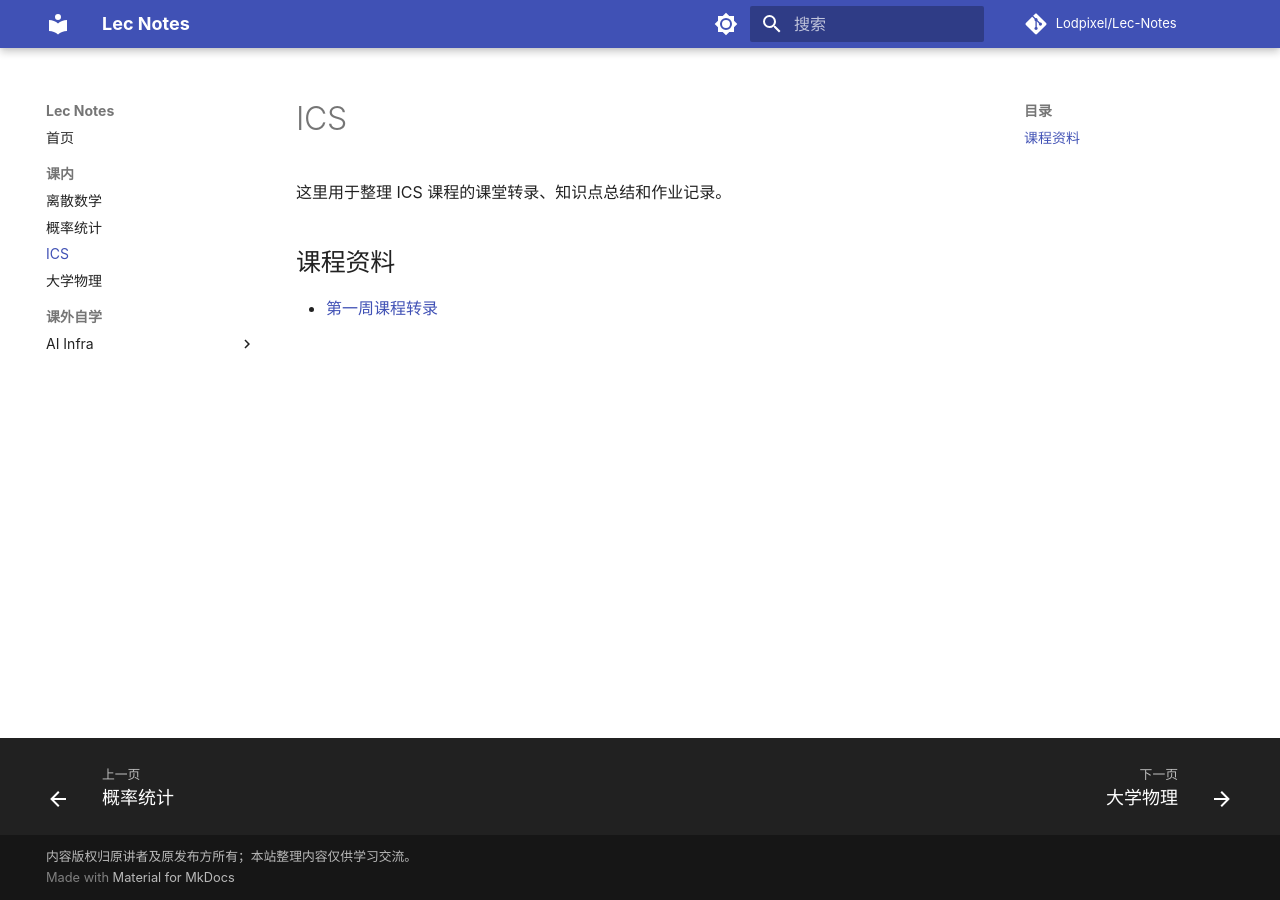
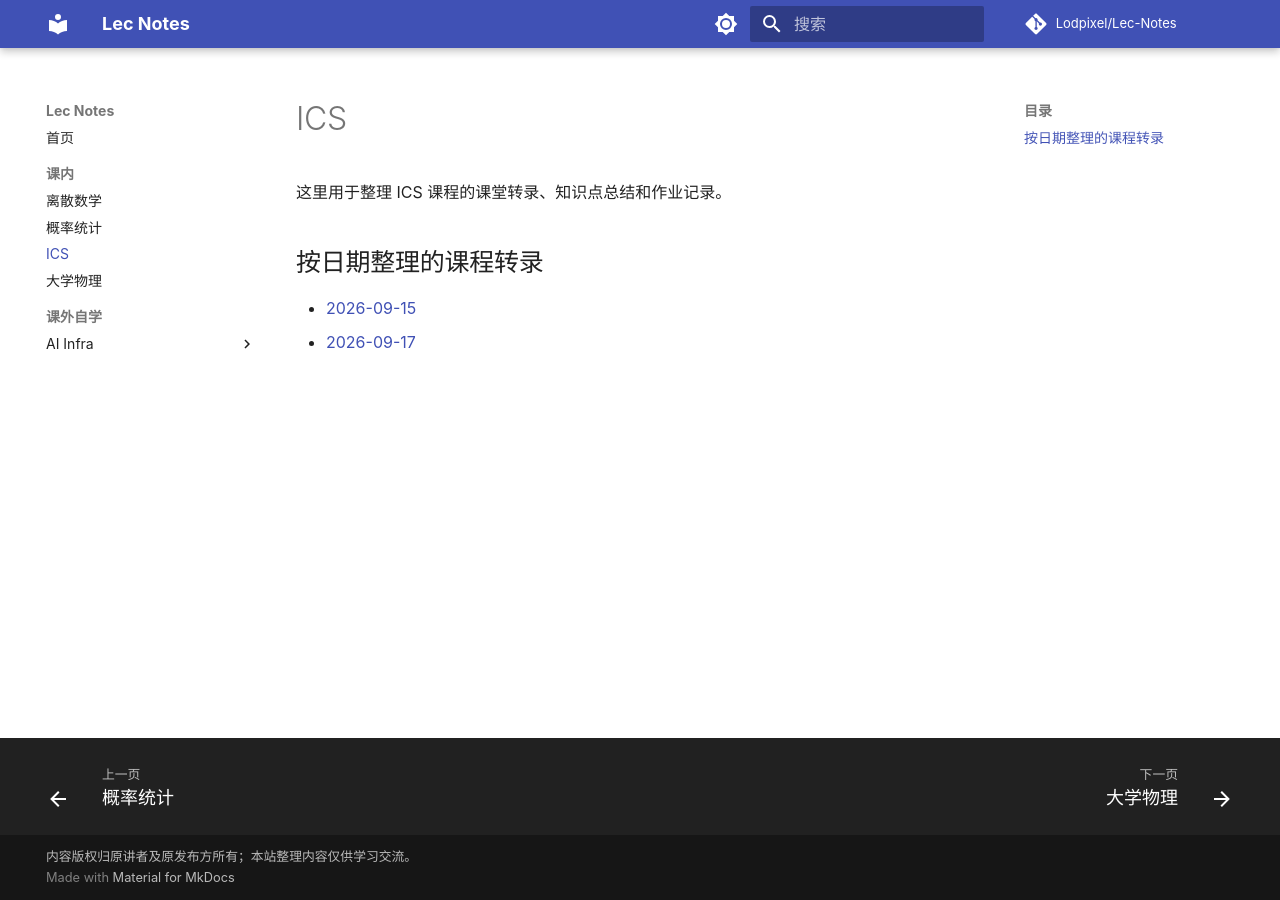
Before and after one commit to Lodpixel/Lec-Notes, an MkDocs documentation site: the page built from docs/课内/ics/index.md, in a window 1280 px wide. Built offline with MkDocs 1.6.1 and Material for MkDocs 9.7.7, drawn with Linux system fonts in a browser that asks for light colours; comment, search, counter and statistics services are not loaded.

Commit message:
更新课程索引与按日期导航

```diff
--- a/docs/课内/ics/index.md
+++ b/docs/课内/ics/index.md
@@ -2,6 +2,7 @@
 
 这里用于整理 ICS 课程的课堂转录、知识点总结和作业记录。
 
-## 课程资料
+## 按日期整理的课程转录
 
-- [第一周课程转录](第一周课程转录.md)
+- [2026-09-15](2026-09-15.md)
+- [2026-09-17](2026-09-17.md)
```
